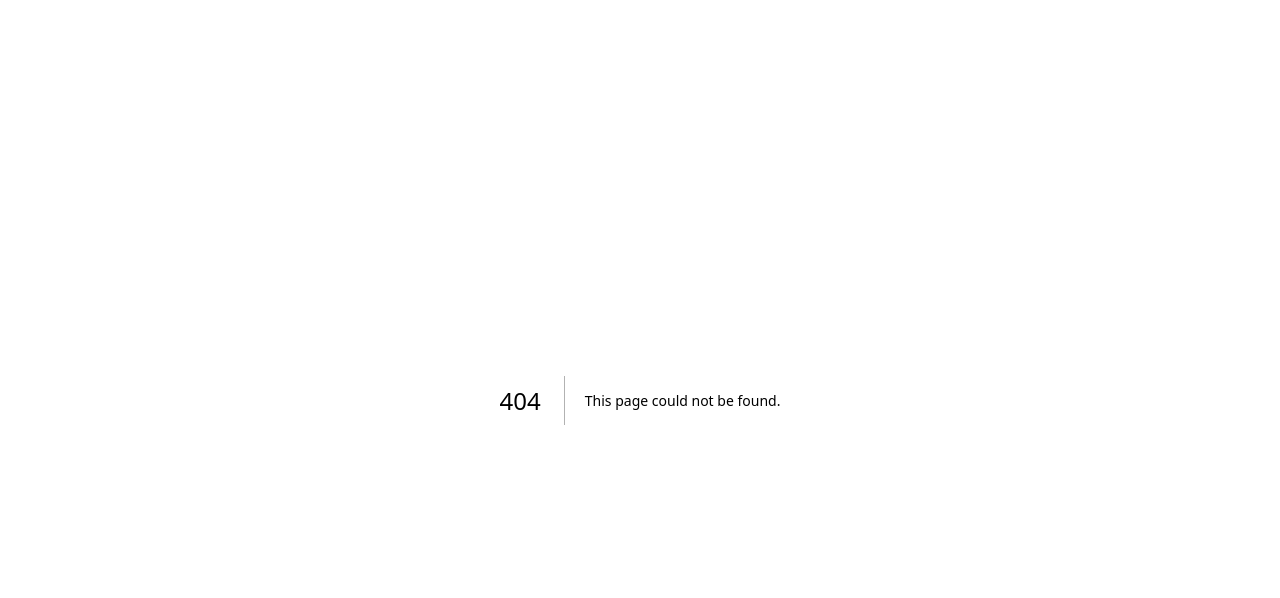
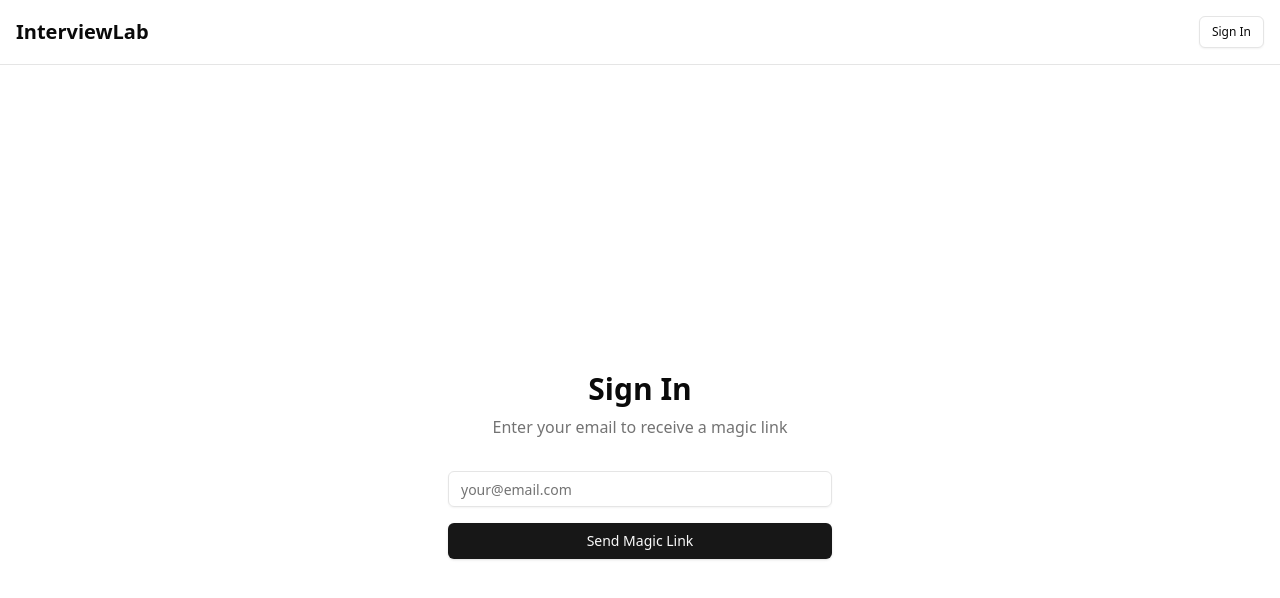
Before and after one commit to athlosconsultants/InterviewLab, a Next.js app: page /sign-in in a window 1280 px wide. Before the commit this address had no page. Shown: the top 598 px of the page. Built offline with nearby package versions, Linux system fonts and the light colour scheme; no server answers.

Commit message:
T12: Add auth UI with magic link sign-in and sign-out

```diff
--- /dev/null
+++ b/app/(auth)/callback/route.ts
@@ -0,0 +1,20 @@
+import { createClient } from '@/lib/supabase-server';
+import { NextResponse } from 'next/server';
+
+export async function GET(request: Request) {
+  const { searchParams } = new URL(request.url);
+  const code = searchParams.get('code');
+  const next = searchParams.get('next') ?? '/';
+
+  if (code) {
+    const supabase = await createClient();
+    const { error } = await supabase.auth.exchangeCodeForSession(code);
+
+    if (!error) {
+      return NextResponse.redirect(new URL(next, request.url));
+    }
+  }
+
+  // Return the user to an error page with instructions
+  return NextResponse.redirect(new URL('/auth/auth-code-error', request.url));
+}
--- /dev/null
+++ b/app/(auth)/sign-in/page.tsx
@@ -0,0 +1,78 @@
+'use client';
+
+import { Button } from '@/components/ui/button';
+import { Input } from '@/components/ui/input';
+import { createClient } from '@/lib/supabase-client';
+import { useState } from 'react';
+import { useRouter } from 'next/navigation';
+
+export default function SignInPage() {
+  const [email, setEmail] = useState('');
+  const [loading, setLoading] = useState(false);
+  const [message, setMessage] = useState('');
+  const router = useRouter();
+  const supabase = createClient();
+
+  const handleSignIn = async (e: React.FormEvent) => {
+    e.preventDefault();
+    setLoading(true);
+    setMessage('');
+
+    const { error } = await supabase.auth.signInWithOtp({
+      email,
+      options: {
+        emailRedirectTo: `${window.location.origin}/auth/callback`,
+      },
+    });
+
+    if (error) {
+      setMessage(error.message);
+    } else {
+      setMessage('Check your email for the login link!');
+    }
+
+    setLoading(false);
+  };
+
+  return (
+    <main className="min-h-screen flex items-center justify-center">
+      <div className="w-full max-w-md space-y-8 p-8">
+        <div className="text-center">
+          <h1 className="text-3xl font-bold">Sign In</h1>
+          <p className="text-muted-foreground mt-2">
+            Enter your email to receive a magic link
+          </p>
+        </div>
+
+        <form onSubmit={handleSignIn} className="space-y-4">
+          <div>
+            <Input
+              type="email"
+              placeholder="your@email.com"
+              value={email}
+              onChange={(e) => setEmail(e.target.value)}
+              required
+              disabled={loading}
+            />
+          </div>
+
+          <Button type="submit" className="w-full" disabled={loading}>
+            {loading ? 'Sending...' : 'Send Magic Link'}
+          </Button>
+
+          {message && (
+            <p
+              className={`text-sm text-center ${
+                message.includes('Check')
+                  ? 'text-green-600'
+                  : 'text-destructive'
+              }`}
+            >
+              {message}
+            </p>
+          )}
+        </form>
+      </div>
+    </main>
+  );
+}
--- /dev/null
+++ b/app/actions/auth.ts
@@ -0,0 +1,12 @@
+'use server';
+
+import { createClient } from '@/lib/supabase-server';
+import { revalidatePath } from 'next/cache';
+import { redirect } from 'next/navigation';
+
+export async function signOut() {
+  const supabase = await createClient();
+  await supabase.auth.signOut();
+  revalidatePath('/', 'layout');
+  redirect('/');
+}
--- a/app/layout.tsx
+++ b/app/layout.tsx
@@ -1,9 +1,10 @@
+import './globals.css';
+import { Header } from '@/components/header';
+
 export const metadata = {
   title: 'InterviewLab',
   description: 'AI-driven interview simulation platform',
 };
-
-import './globals.css';
 
 export default function RootLayout({
   children,
@@ -12,7 +13,10 @@ export default function RootLayout({
 }) {
   return (
     <html lang="en">
-      <body>{children}</body>
+      <body>
+        <Header />
+        {children}
+      </body>
     </html>
   );
 }
--- a/app/page.tsx
+++ b/app/page.tsx
@@ -1,13 +1,6 @@
 import { Button } from '@/components/ui/button';
-import { createClient } from '@/lib/supabase-server';
 
-export default async function Home() {
-  // Test server client connection
-  const supabase = await createClient();
-  const {
-    data: { user },
-  } = await supabase.auth.getUser();
-
+export default function Home() {
   return (
     <main className="min-h-screen flex items-center justify-center">
       <div className="text-center space-y-4">
@@ -16,10 +9,6 @@ export default async function Home() {
           AI-driven interview simulation platform
         </p>
         <Button>Get Started</Button>
-        {/* Temporary connection test */}
-        <p className="text-xs text-muted-foreground">
-          {user ? `Logged in as: ${user.email}` : 'Not logged in'}
-        </p>
       </div>
     </main>
   );
--- /dev/null
+++ b/components/header.tsx
@@ -0,0 +1,40 @@
+import { createClient } from '@/lib/supabase-server';
+import { Button } from '@/components/ui/button';
+import Link from 'next/link';
+import { signOut } from '@/app/actions/auth';
+
+export async function Header() {
+  const supabase = await createClient();
+  const {
+    data: { user },
+  } = await supabase.auth.getUser();
+
+  return (
+    <header className="border-b">
+      <div className="container mx-auto px-4 py-4 flex justify-between items-center">
+        <Link href="/" className="text-xl font-bold">
+          InterviewLab
+        </Link>
+
+        <div className="flex items-center gap-4">
+          {user ? (
+            <>
+              <span className="text-sm text-muted-foreground">
+                {user.email}
+              </span>
+              <form action={signOut}>
+                <Button type="submit" variant="outline" size="sm">
+                  Sign Out
+                </Button>
+              </form>
+            </>
+          ) : (
+            <Button asChild variant="outline" size="sm">
+              <Link href="/sign-in">Sign In</Link>
+            </Button>
+          )}
+        </div>
+      </div>
+    </header>
+  );
+}
--- /dev/null
+++ b/components/ui/input.tsx
@@ -0,0 +1,22 @@
+import * as React from 'react';
+
+import { cn } from '@/lib/utils';
+
+const Input = React.forwardRef<HTMLInputElement, React.ComponentProps<'input'>>(
+  ({ className, type, ...props }, ref) => {
+    return (
+      <input
+        type={type}
+        className={cn(
+          'flex h-9 w-full rounded-md border border-input bg-transparent px-3 py-1 text-base shadow-sm transition-colors file:border-0 file:bg-transparent file:text-sm file:font-medium file:text-foreground placeholder:text-muted-foreground focus-visible:outline-none focus-visible:ring-1 focus-visible:ring-ring disabled:cursor-not-allowed disabled:opacity-50 md:text-sm',
+          className
+        )}
+        ref={ref}
+        {...props}
+      />
+    );
+  }
+);
+Input.displayName = 'Input';
+
+export { Input };
```
